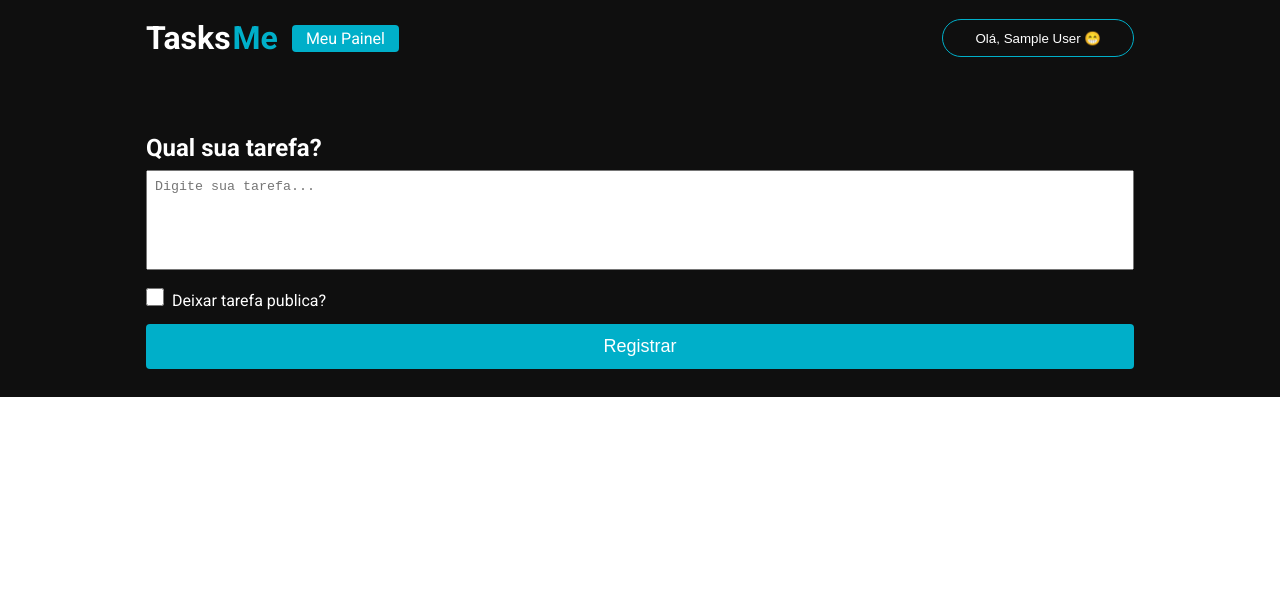
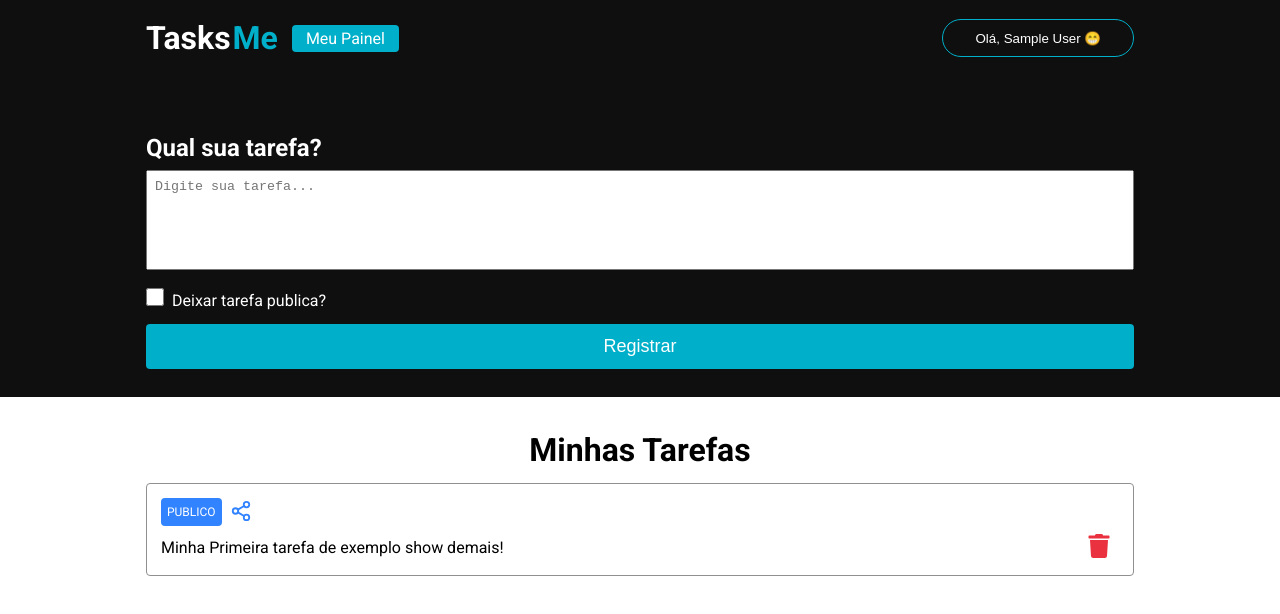
Before and after one commit to felipealvessi/TasksMe, a Next.js app: page /dashboard in a window 1280 px wide. Shown: the top 614 px of the page. Built offline with nearby package versions, Linux system fonts and the light colour scheme; no server answers; sample sign-in values are in the browser's storage.

Commit message:
adjusting the style and functionality of the admin panel

```diff
--- a/src/pages/dashboard/index.tsx
+++ b/src/pages/dashboard/index.tsx
@@ -1,14 +1,54 @@
 import { GetServerSideProps } from "next";
-
+import { ChangeEvent, FormEvent, useState } from "react";
 import styles from "./styles.module.css";
 import Head from "next/head";
 
 import { getSession } from "next-auth/react";
 import { Textarea } from "../components/textarea";
+import { FiShare2 } from "react-icons/fi";
+import { FaTrash } from "react-icons/fa";
 
 
+import { db } from "../../services/firebaseConnection";
 
-export default function Dashboard() {
+import { addDoc, collection } from 'firebase/firestore';
+
+interface HomeProps {
+  user: {
+    email: string;
+  };
+}
+
+export default function Dashboard({ user }: HomeProps) {
+  const [input, setInput] = useState("");
+  const [publicTask, setPublicTask] = useState(false);
+
+
+  function handleChangePublic(event: ChangeEvent<HTMLInputElement>) {
+    setPublicTask(event.target.checked)
+  }
+
+  async function handleRegisterTask(event: FormEvent) {
+    event.preventDefault();
+
+    if (input === "") return;
+
+    try {
+      await addDoc(collection(db, "tasksme"), {
+        task: input,
+        created: new Date(),
+        user: user?.email,
+        public: publicTask,
+      });
+
+      setInput("");
+      setPublicTask(false);
+    } catch (err) {
+      console.log(err);
+
+    }
+  }
+
   return (
     <div className={styles.container}>
       <Head>
@@ -19,15 +59,42 @@
         <section className={styles.content}>
           <div className={styles.contentForm}>
             <h1 className={styles.title}>Qual sua tarefa? </h1>
-              <form>
-                <Textarea placeholder='Digite sua tarefa...'/>
-                <div className={styles.checkboxArea}>
-                <input type="checkbox" placeholder="checkbox" className={styles.checkbox}/>
+            <form onSubmit={handleRegisterTask}>
+              <Textarea placeholder='Digite sua tarefa...'
+                value={input}
+                onChange={(event: ChangeEvent<HTMLTextAreaElement>) => setInput(event.target.value)}
+              />
+              <div className={styles.checkboxArea}>
+                <input type="checkbox" placeholder="checkbox" className={styles.checkbox}
+                  checked={publicTask}
+                  onChange={handleChangePublic}
+                />
                 <label>Deixar tarefa publica?</label>
-                </div>
-                <button className={styles.button} type="submit">Registrar</button>
-              </form>
+              </div>
+              <button className={styles.button} type="submit">Registrar</button>
+            </form>
           </div>
+        </section>
+
+
+        <section className={styles.taskContainer}>
+          <h1>Minhas Tarefas</h1>
+
+          <article className={styles.task}>
+            <div className={styles.tagContainer}>
+              <label className={styles.tag}>PUBLICO</label>
+              <button className={styles.shareButton}>
+                <FiShare2 size={22} color="#3183ff" />
+              </button>
+            </div>
+
+            <div className={styles.taskContent}>
+              <p>Minha Primeira tarefa de exemplo show demais!</p>
+              <button className={styles.trashButton}>
+                <FaTrash size={24} color="#ea3140" />
+              </button>
+            </div>
+          </article>
         </section>
       </main>
     </div>
@@ -38,7 +105,7 @@
 export const getServerSideProps: GetServerSideProps = async ({ req }) => {
   const session = await getSession({ req });
 
-  if (!session) {
+  if (!session?.user) {
     return {
       redirect: {
         destination: "/",
@@ -48,6 +115,10 @@
   }
 
   return {
-    props: {},
+    props: {
+      user: {
+        email: session?.user?.email,
+      },
+    },
   };
 };
--- a/src/pages/dashboard/styles.module.css
+++ b/src/pages/dashboard/styles.module.css
@@ -46,3 +46,75 @@
   padding: 12px 0;
   font-size: 18px;
 }
+
+
+.taskContainer {
+  margin: 34px auto 0 auto;
+  padding: 0 18px;
+  width: 100%;
+  max-width: 1024px;
+  display: flex;
+  flex-direction: column;
+}
+
+.taskContainer a {
+  text-decoration: none;
+  columns: #0f0f0f;
+}
+
+.taskContainer h1 {
+  text-align: center;
+  font-size: 32px;
+  margin-bottom: 14px;
+}
+
+.task {
+  margin-bottom: 14px;
+  line-height: 150%;
+  display: flex;
+  flex-direction: column;
+  align-items: flex-start;
+  border: 1.5px solid #909090;
+  border-radius: 4px;
+  padding: 14px;
+}
+
+.tagContainer {
+  display: flex;
+  align-items: center;
+  justify-content: center;
+  margin-bottom: 8px;
+}
+
+.tag {
+  background-color: #3183ff;
+  padding: 2px 6px;
+  color: #fff;
+  border-radius: 4px;
+  font-size: 12px;
+}
+
+.shareButton {
+  background: transparent;
+  border: 0;
+  margin: 0 8px;
+  cursor: pointer;
+}
+
+.taskContent {
+  display: flex;
+  align-items: center;
+  justify-content: space-between;
+  width: 100%;
+}
+
+.taskContent p {
+  white-space: pre-wrap;
+}
+
+.trashButton {
+  cursor: pointer;
+  background: transparent;
+  border: 0;
+  margin: 0 8px;
+}
```
